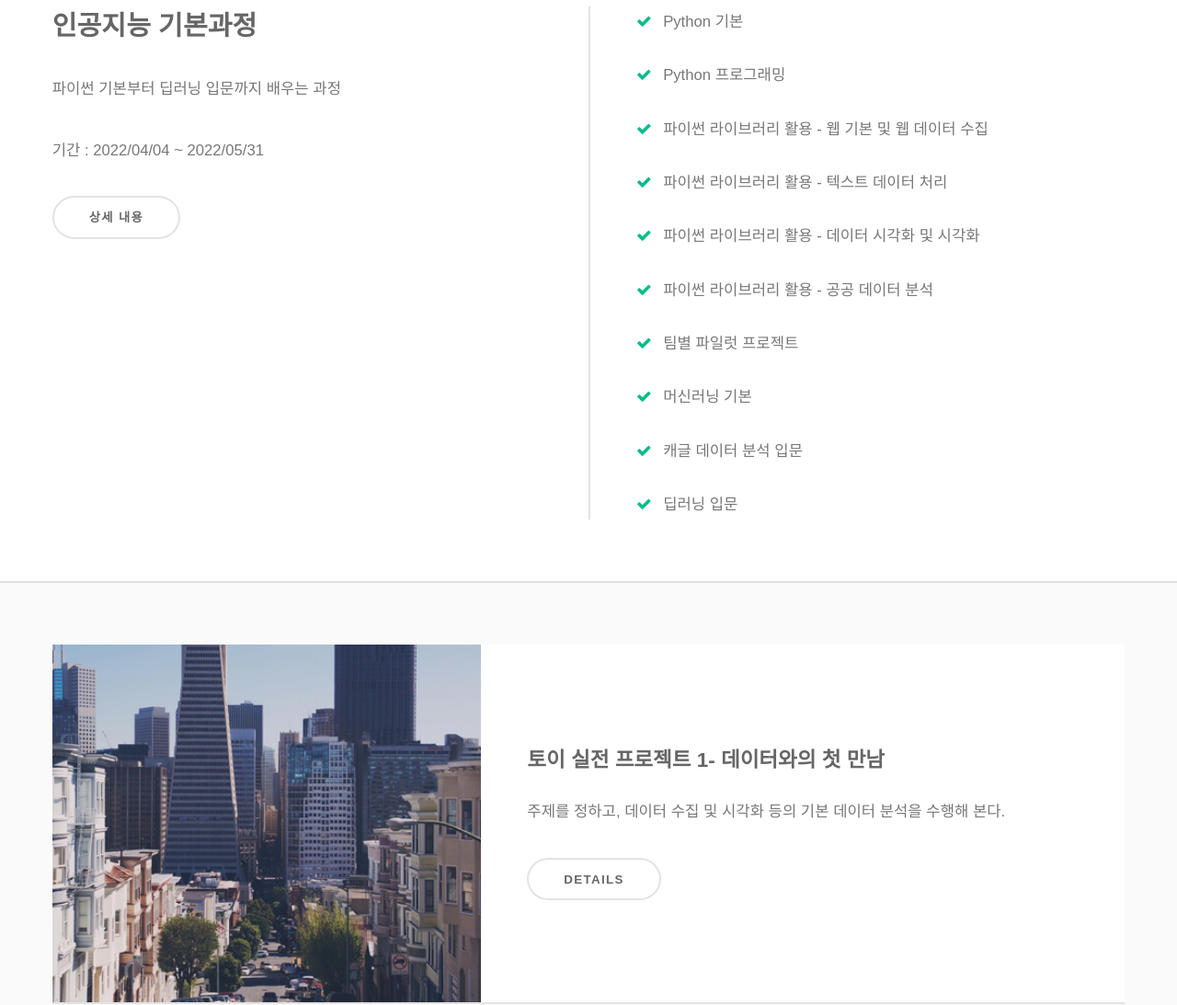
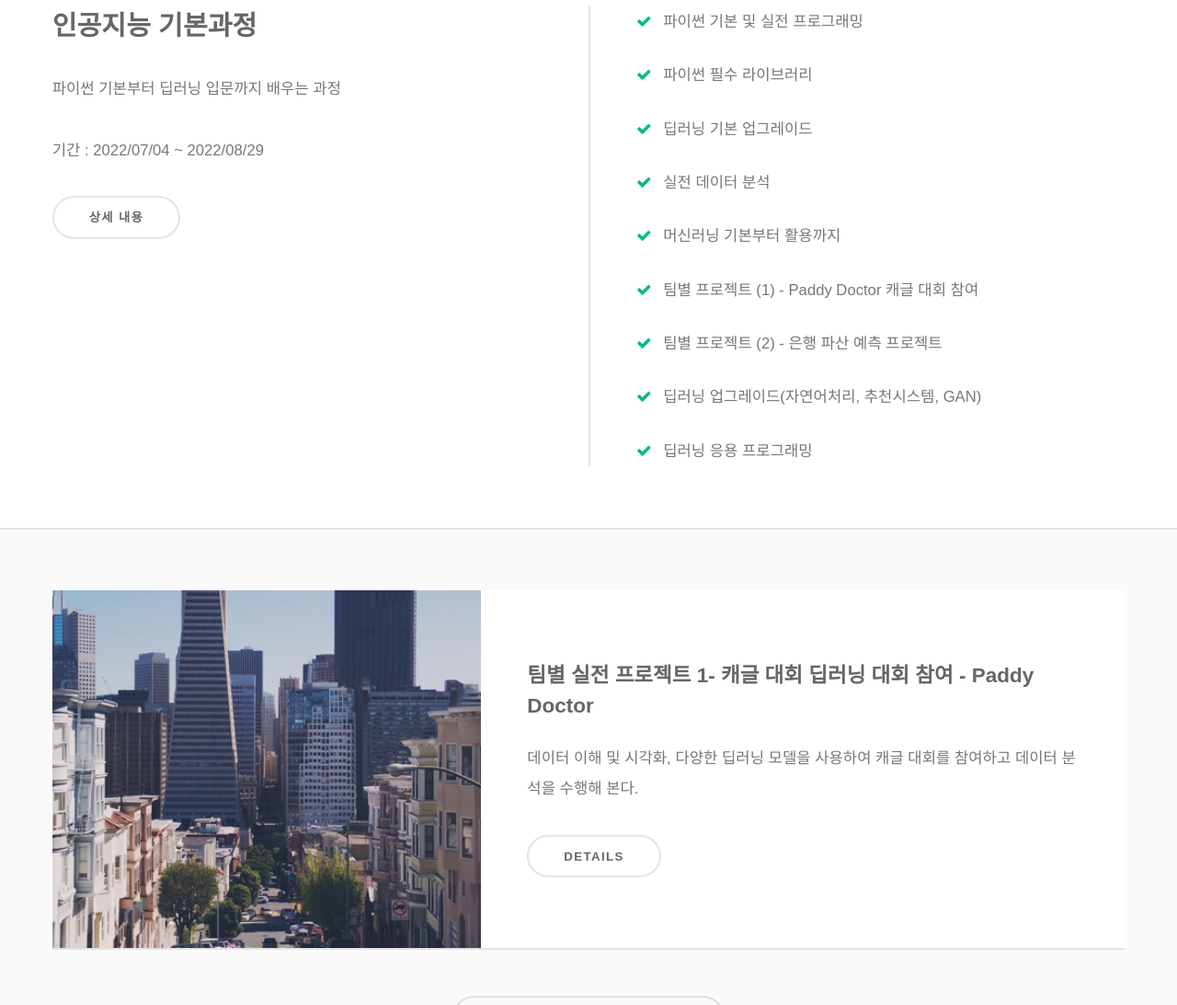
Before and after one commit to LDJWJ/Goorm_2nd_DataCourse, a plain HTML site: page index.html in a window 1280 px wide. Shown: the part 440-1533 px from the top of the page at 92% size. Drawn offline with Linux system fonts and the light colour scheme.

Commit message:
Update index.html

```diff
--- a/index.html
+++ b/index.html
@@ -38,23 +38,22 @@
 					<section>
 						<h2>인공지능 기본과정</h2>
 						<p>파이썬 기본부터 딥러닝 입문까지 배우는 과정</p>
-						<p>기간 : 2022/04/04 ~ 2022/05/31</p>
+						<p>기간 : 2022/07/04 ~ 2022/08/29 </p>
 						<ul class="actions">
-							<li><a href="https://github.com/LDJWJ/Goorm_1st_DataCourse" class="button alt">상세 내용</a></li>
+							<li><a href="https://ldjwj.github.io/Goorm_2nd_DataCourse/" class="button alt">상세 내용</a></li>
 						</ul>
 					</section>
 					<section>
 						<ul class="checklist">
-							<li>Python 기본</li>
-							<li>Python 프로그래밍</li>
-							<li>파이썬 라이브러리 활용 - 웹 기본 및 웹 데이터 수집</li>
-							<li>파이썬 라이브러리 활용 - 텍스트 데이터 처리</li>
-							<li>파이썬 라이브러리 활용 - 데이터 시각화 및 시각화</li>
-							<li>파이썬 라이브러리 활용 - 공공 데이터 분석</li>
-							<li>팀별 파일럿 프로젝트</li>
-							<li>머신러닝 기본</li>
-							<li>캐글 데이터 분석 입문</li>
-							<li>딥러닝 입문</li>
+							<li>파이썬 기본 및 실전 프로그래밍</li>
+							<li>파이썬 필수 라이브러리</li>
+							<li>딥러닝 기본 업그레이드</li>
+							<li>실전 데이터 분석</li>
+							<li>머신러닝 기본부터 활용까지</li>
+							<li>팀별 프로젝트 (1) - Paddy Doctor 캐글 대회 참여</li>
+							<li>팀별 프로젝트 (2) - 은행 파산 예측 프로젝트</li>
+							<li>딥러닝 업그레이드(자연어처리, 추천시스템, GAN)</li>
+							<li>딥러닝 응용 프로그래밍</li>
 						</ul>
 					</section>
 				</div>
@@ -68,15 +67,15 @@
 							<img src="images/pic01.jpg" alt="" />
 						</div>
 						<div class="content">
-							<h3>토이 실전 프로젝트 1- 데이터와의 첫 만남</h3>
-							<p>주제를 정하고, 데이터 수집 및 시각화 등의 기본 데이터 분석을 수행해 본다.</p>
+							<h3>팀별 실전 프로젝트 1- 캐글 대회 딥러닝 대회 참여 - Paddy Doctor</h3>
+							<p> 데이터 이해 및 시각화, 다양한 딥러닝 모델을 사용하여 캐글 대회를 참여하고 데이터 분석을 수행해 본다.</p>
 							<ul class="actions">
-								<li><a href="https://github.com/LDJWJ/Goorm_1st_DataCourse/tree/main/01_TeamProject_First_DataStart" class="button alt">Details</a></li>
+								<li><a href="https://github.com/LDJWJ/Goorm_2nd_DataCourse/tree/main/01_TeamProject_First_PaddyDoctor" class="button alt">Details</a></li>
 							</ul>
 						</div>
 					</div>
 					<ul class="actions special">
-						<li><a href="https://github.com/LDJWJ/Goorm_1st_DataCourse" class="button alt">우리들의 흔적으로 이동(Github)</a></li>
+						<li><a href="https://github.com/LDJWJ/Goorm_2nd_DataCourse/tree/main/01_TeamProject_First_PaddyDoctor" class="button alt">우리들의 흔적으로 이동(Github)</a></li>
 					</ul>
 				</div>
 			</section>
@@ -89,15 +88,15 @@
 							<img src="images/pic01.jpg" alt="" />
 						</div>
 						<div class="content">
-							<h3>토이 실전 프로젝트 2- 나의 머신러닝 모델 & 데이터 분석</h3>
+							<h3>팀별 실전 프로젝트 2- 캐글 머신러닝 대회 참여 & 데이터 분석</h3>
 							<p>데이터를 선정하고, 이에 대한 시각화, 데이터 탐색, 머신러닝 모델을 구축해 봅니다.</p>
 							<ul class="actions">
-								<li><a href="https://github.com/LDJWJ/Goorm_1st_DataCourse/tree/main/01_TeamProject_First_DataStart" class="button alt">Details</a></li>
+								<li><a href="https://github.com/LDJWJ/Goorm_2nd_DataCourse/tree/main/02_TeamProject_Second" class="button alt">Details</a></li>
 							</ul>
 						</div>
 					</div>
 					<ul class="actions special">
-						<li><a href="https://github.com/LDJWJ/Goorm_1st_DataCourse" class="button alt">우리들의 흔적으로 이동(Github)</a></li>
+						<li><a href="https://github.com/LDJWJ/Goorm_2nd_DataCourse/tree/main/02_TeamProject_Second" class="button alt">우리들의 흔적으로 이동(Github)</a></li>
 					</ul>
 				</div>
 			</section>
```
